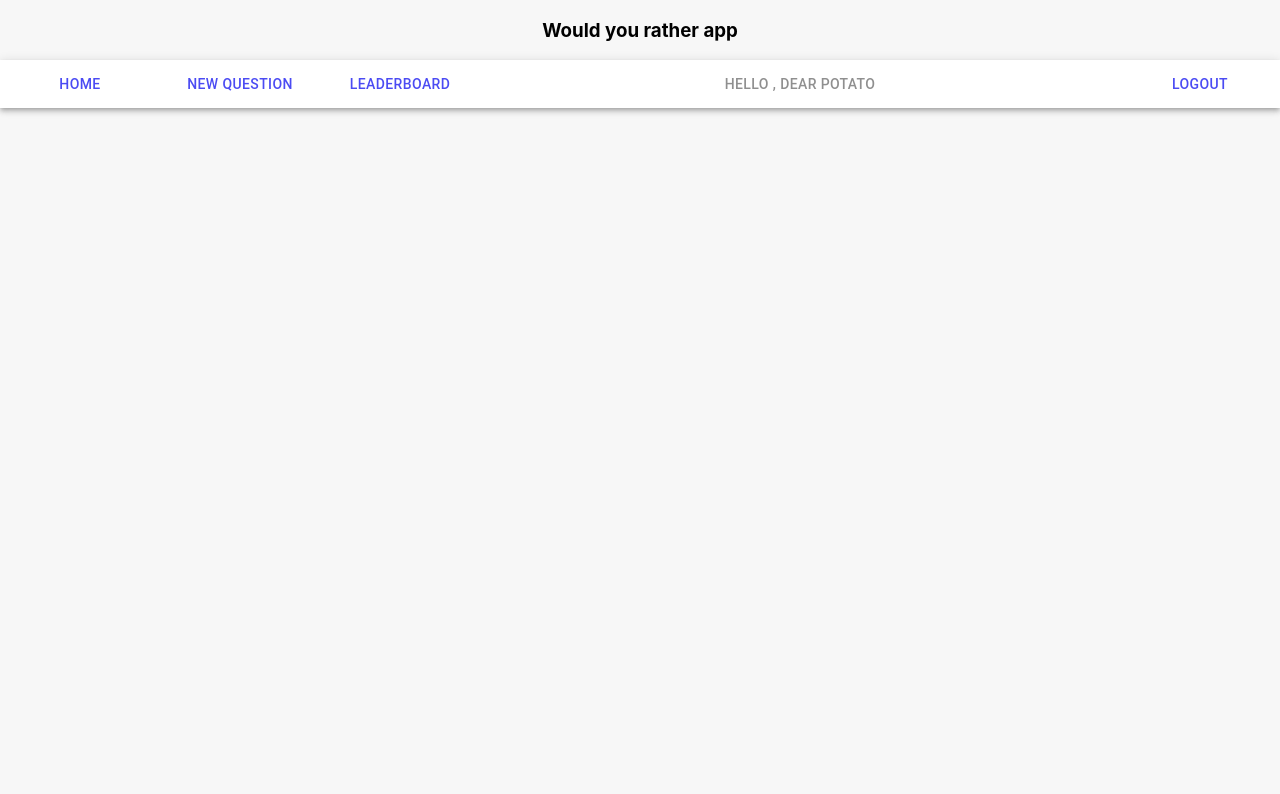
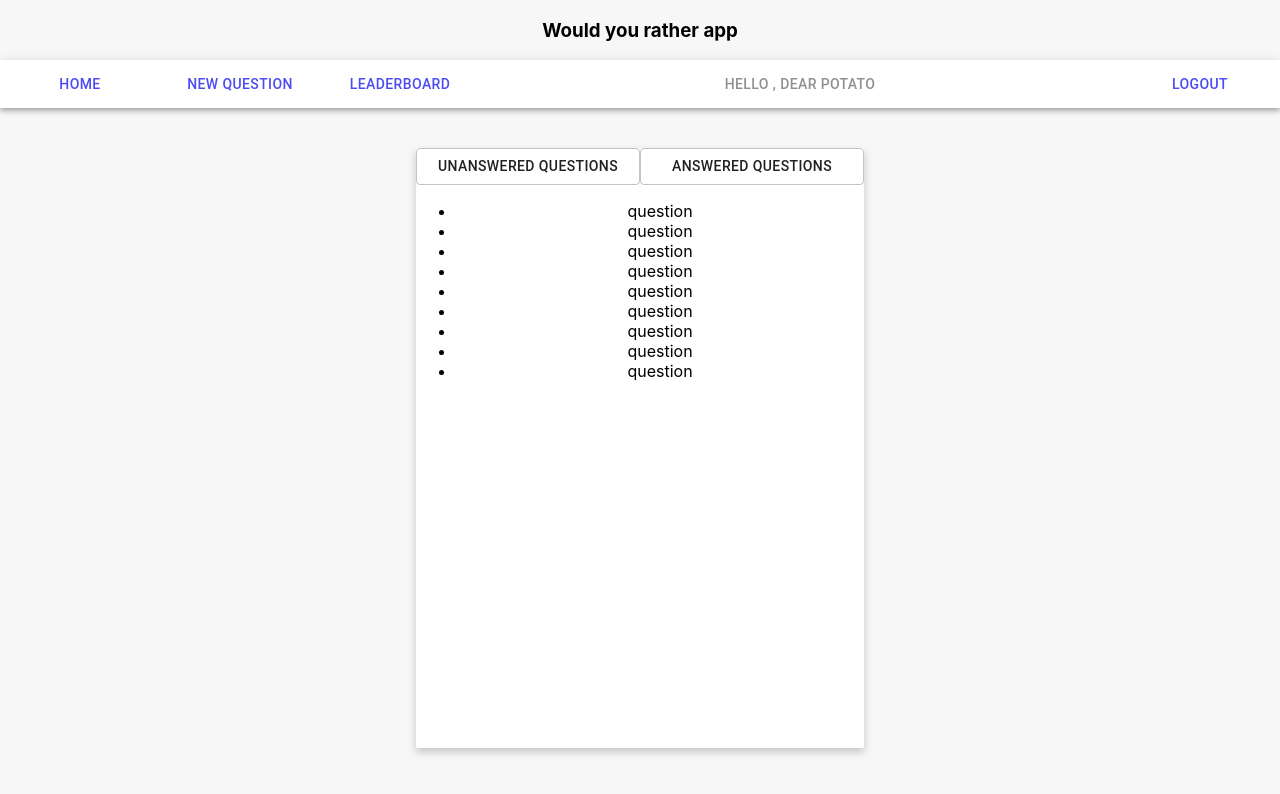
Before and after one commit to Mark-Malak/would-you-rather, a React (Create React App) app: page /home in a window 1280 px wide. Shown: the top 794 px of the page. Built offline with nearby package versions, Linux system fonts and the light colour scheme.

Commit message:
added question list ui

```diff
--- a/src/App.css
+++ b/src/App.css
@@ -34,3 +34,17 @@
 .sign-btn{
   width: 95%;
 }
+
+.question-list-container{
+  background-color: #ffffff;
+  margin: auto;
+  width: 35%;
+  height: 75%;
+  padding: 0px;
+  box-shadow: 0 4px 8px 0 rgba(0,0,0,0.2);
+}
+
+.list-btn{
+    width:50%;
+    display:block;
+}
--- a/src/App.js
+++ b/src/App.js
@@ -2,6 +2,7 @@ import React from 'react';
 import './App.css';
 import NavBar from './components/NavBar';
 import CreateQuestion from './components/CreateQuestion';
+import QuestionList from './components/QuestionList';
 import Login from './components/Login';
 
 import { Route } from 'react-router-dom'
@@ -25,6 +26,9 @@ class App extends React.Component {
          <Route exact path='/' render={() => (
             <Login/>
          )} />
+         <Route exact path='/home' render={() => (
+            <QuestionList/>
+         )} />
 
 
      </div>
--- a/src/components/questionList.js
+++ b/src/components/questionList.js
@@ -0,0 +1,28 @@
+import React from 'react'
+import { Button } from '@material-ui/core'
+const questionList = () => {
+    return (
+        <div className = "question-list-container">
+        <div>
+             <Button className = "list-btn" variant = "outlined">Unanswered Questions</Button>
+            <Button className = "list-btn" variant = "outlined">Answered Questions</Button>
+        </div>
+
+            <div>
+                <ul>
+                    <li>question </li>
+                    <li>question </li>
+                    <li>question </li>
+                    <li>question </li>
+                    <li>question </li>
+                    <li>question </li>
+                    <li>question </li>
+                    <li>question </li>
+                    <li>question </li>
+                </ul>
+            </div>
+        </div>
+    )
+}
+
+export default questionList
```
